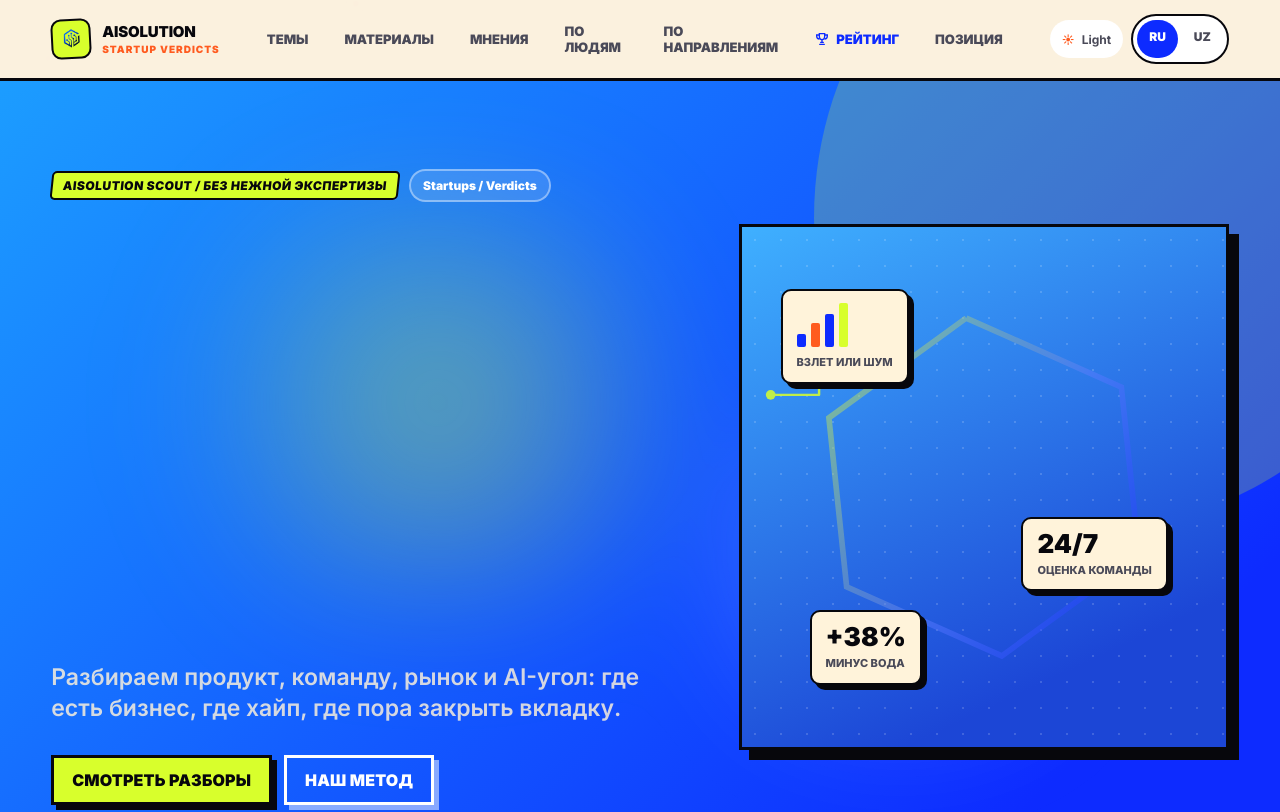
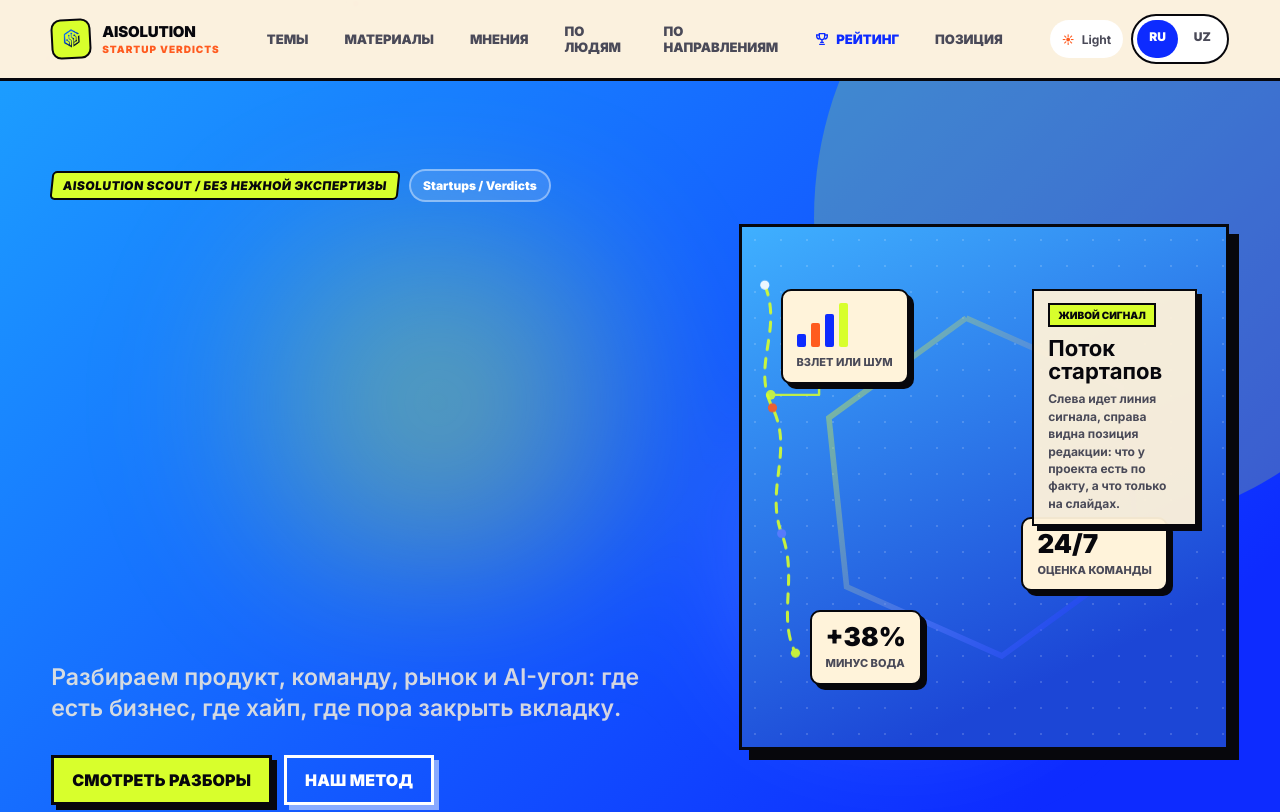
Before and after one commit to abbos-khamidov/blog-aisolution, a Next.js app: page /ru in a window 1280 px wide. Shown: the top 812 px of the page. Built offline with nearby package versions, Linux system fonts and the light colour scheme.

Commit message:
Restore hero balance and motion

```diff
--- a/app/globals.css
+++ b/app/globals.css
@@ -396,6 +396,59 @@
   background-size: 26px 26px, 100% 100%;
 }
 
+.hero-illustration-leftwave {
+  position: absolute;
+  top: 8%;
+  left: 2%;
+  z-index: 0;
+  width: clamp(50px, 8vw, 92px);
+  height: auto;
+  opacity: 0.9;
+  animation: hero-wave-drift 7s ease-in-out infinite;
+}
+
+.hero-illustration-leftwave path {
+  animation: hero-wave-dash 2.8s linear infinite;
+}
+
+.hero-illustration-note {
+  position: absolute;
+  top: 12%;
+  right: 6%;
+  z-index: 3;
+  width: min(220px, 34%);
+  border: 2px solid #07070c;
+  background: rgba(255, 243, 218, 0.95);
+  color: #07070c;
+  padding: 12px 14px;
+  box-shadow: 5px 5px 0 0 #07070c;
+}
+
+.hero-illustration-note span {
+  display: inline-block;
+  border: 2px solid #07070c;
+  background: var(--brand-lime);
+  padding: 4px 8px;
+  font-size: 10px;
+  font-weight: 950;
+  text-transform: uppercase;
+}
+
+.hero-illustration-note strong {
+  display: block;
+  margin-top: 10px;
+  font-size: 22px;
+  line-height: 1.02;
+}
+
+.hero-illustration-note p {
+  margin-top: 8px;
+  color: #4a4a58;
+  font-size: 12px;
+  font-weight: 700;
+  line-height: 1.45;
+}
+
 .hero-illustration-hex {
   position: absolute;
   top: 50%;
@@ -589,7 +642,7 @@
   gap: 18px;
   align-items: end;
   padding: 18px clamp(18px, 4vw, 54px) 0;
-  margin-top: -8px;
+  margin: 8px 0 18px;
   background: var(--paper);
 }
 
@@ -2038,6 +2091,11 @@
     min-height: 330px;
   }
 
+  .hero-illustration-note {
+    right: 4%;
+    width: min(240px, 48%);
+  }
+
   .ticker-invite {
     min-height: 116px;
     padding-top: 24px;
@@ -2142,6 +2200,10 @@
     display: none;
   }
 
+  .hero-illustration-note {
+    width: min(220px, 58%);
+  }
+
   .card-bottom,
   .admin-item {
     align-items: start;
@@ -2153,3 +2215,19 @@
     right: 10px;
   }
 }
+
+@keyframes hero-wave-dash {
+  to {
+    stroke-dashoffset: -96;
+  }
+}
+
+@keyframes hero-wave-drift {
+  0%,
+  100% {
+    transform: translateY(0);
+  }
+  50% {
+    transform: translateY(10px);
+  }
+}
--- a/components/HeroIllustration.tsx
+++ b/components/HeroIllustration.tsx
@@ -11,6 +11,26 @@
 
   return (
     <div className="hero-illustration" aria-hidden="true">
+      <svg className="hero-illustration-leftwave" viewBox="0 0 120 520" fill="none">
+        <path
+          d="M18 20 C42 80 0 124 28 180 C56 236 18 286 40 344 C62 402 34 452 58 500"
+          stroke="#d8ff2c"
+          strokeWidth="4"
+          strokeLinecap="round"
+          strokeDasharray="12 12"
+        />
+        <circle cx="18" cy="20" r="6" fill="#fff" />
+        <circle cx="28" cy="180" r="6" fill="#ff5b1f" />
+        <circle cx="40" cy="344" r="6" fill="#5b7cff" />
+        <circle cx="58" cy="500" r="6" fill="#d8ff2c" />
+      </svg>
+
+      <div className="hero-illustration-note">
+        <span>{t.heroVisualKicker}</span>
+        <strong>{t.heroVisualTitle}</strong>
+        <p>{t.heroVisualCopy}</p>
+      </div>
+
       <svg className="hero-illustration-hex" viewBox="0 0 200 200" fill="none">
         <defs>
           <linearGradient id="hexStroke" x1="0" y1="0" x2="1" y2="1">
@@ -54,7 +74,6 @@
         <strong>+38%</strong>
         <small>{t.heroCardRoutine}</small>
       </div>
-
     </div>
   );
 }
--- a/lib/i18n.ts
+++ b/lib/i18n.ts
@@ -41,6 +41,9 @@
     heroCardGrowth: "взлет или шум",
     heroCardControl: "оценка команды",
     heroCardRoutine: "минус вода",
+    heroVisualKicker: "живой сигнал",
+    heroVisualTitle: "Поток стартапов",
+    heroVisualCopy: "Слева идет линия сигнала, справа видна позиция редакции: что у проекта есть по факту, а что только на слайдах.",
     statsKicker: "быстрые цифры",
     statsTitle: "Новые стартапы в ленте",
     statsTodayLabel: "за сегодня",
@@ -111,6 +114,9 @@
     heroCardGrowth: "uchadimi yoki shovqin",
     heroCardControl: "jamoa bahosi",
     heroCardRoutine: "minus suv",
+    heroVisualKicker: "jonli signal",
+    heroVisualTitle: "Startaplar oqimi",
+    heroVisualCopy: "Chapda signal chizig'i harakat qiladi, o'ngda tahririyat pozitsiyasi ko'rinadi: loyihada fakt nima, slaydda nima.",
     statsKicker: "tezkor raqamlar",
     statsTitle: "Lentadagi yangi startaplar",
     statsTodayLabel: "bugun",
```
